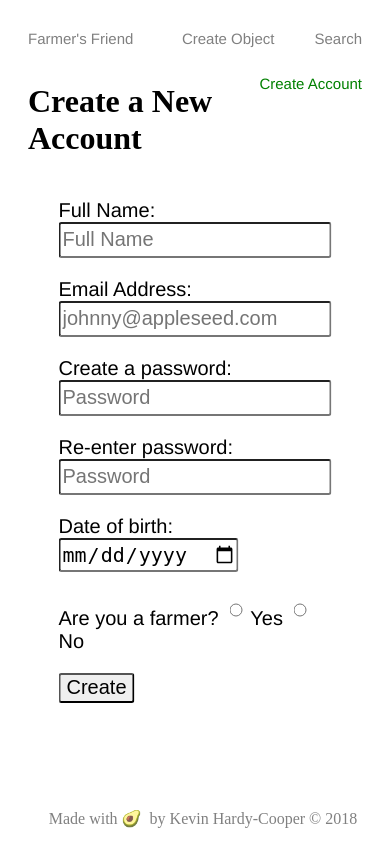
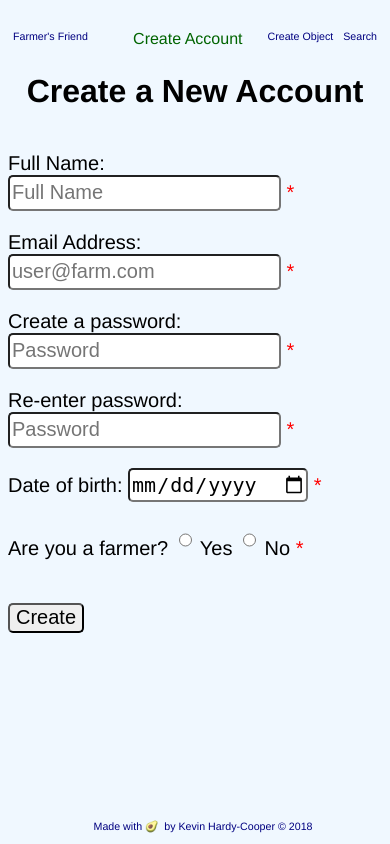
Before and after one commit to KevinHardy-Cooper/FarmersFriend, a PHP site: page /createAccount.html in a window 390 px wide. Run offline with PHP 8.4, Linux system fonts and the light colour scheme.

Commit message:
Aesthetic touches, also made pages responsive

```diff
--- a/createAccount.html
+++ b/createAccount.html
@@ -1,6 +1,7 @@
 <!DOCTYPE html>
 <html>
 	<head>
+		<meta name = "viewport" content = "width=device-width, initial-scale=1">
 		<title>Farmer's Friend</title>
 
 		<!-- Importing external stylesheet -->
@@ -43,39 +44,40 @@
 			Create a New Account
 		</h1>
 
-		<div class = "horiz-div large-text">
+		<div class = "specific-padding large-text">
 			<form>
-
-				<div class = "input-spacing">
+				<div class = "input-spacing required">
 					<label>Full Name:</label>
-						<input class = "large-field" type = "text" placeholder = "Full Name"></input>
+					<input class = "large-field" type = "text" placeholder = "Full Name" required></input>
 				</div>
 
-				<div class = "input-spacing">
+				<div class = "input-spacing required">
 					<label>Email Address:</label>
-					<input class = "large-field" type = "email" placeholder = "johnny@appleseed.com"></input>
+					<input class = "large-field" type = "email" placeholder = "user@farm.com" required></input>
 				</div>
 
-				<div class = "input-spacing">
+				<div class = "input-spacing required">
 					<label>Create a password:</label>
-					<input class = "large-field" type = "password" placeholder = "Password"></input>
+					<input class = "large-field" type = "password" placeholder = "Password" required></input>
 				</div>
 
-				<div class = "input-spacing">
+				<div class = "input-spacing required">
 					<label>Re-enter password:</label>
-					<input class = "large-field" type = "password" placeholder = "Password"></input>
+					<input class = "large-field" type = "password" placeholder = "Password" required></input>
 				</div>
 
-				<div class = "input-spacing">
+				<div class = "input-spacing required">
 					<label>Date of birth:</label>
-					<input class = "large-field" type = "date">
+					<input class = "large-field" type = "date" required>
 				</div>
 
-				<div class = "input-spacing">
+				<div class = "input-spacing required">
 					<label>Are you a farmer?</label>
-					<input class = "large-field" type = "radio" name = "isFarmer" value = "yes"> Yes
-					<input class = "large-field" type = "radio" name = "isFarmer" value = "no"> No <br>
+					<input class = "large-field" type = "radio" name = "isFarmer" value = "yes" required> Yes
+					<input class = "large-field" type = "radio" name = "isFarmer" value = "no"> No
 				</div>
+
+				<br>
 
 				<div class = "input-spacing">
 					<input class = "large-field" type = "submit" value = "Create"></input>
--- a/index.html
+++ b/index.html
@@ -1,6 +1,7 @@
 <!DOCTYPE html>
 <html>
 	<head>
+		<meta name = "viewport" content = "width=device-width, initial-scale=1">
 		<title>Farmer's Friend</title>
 
 		<!-- Importing external stylesheet -->
@@ -40,7 +41,7 @@
 		<br>
 		<br>
 		<h1 class = "horiz-div">
-			Find farms near me...
+			Find and review farms near you.
 		</h1>
 
 		<!-- Footer -->
--- a/results.html
+++ b/results.html
@@ -1,6 +1,7 @@
 <!DOCTYPE html>
 <html>
 	<head>
+		<meta name = "viewport" content = "width=device-width, initial-scale=1">
 		<title>Farmer's Friend</title>
 
 		<!-- Importing external stylesheet -->
--- a/search.html
+++ b/search.html
@@ -1,6 +1,7 @@
 <!DOCTYPE html>
 <html>
 	<head>
+		<meta name = "viewport" content = "width=device-width, initial-scale=1">
 		<title>Farmer's Friend</title>
 
 		<!-- Importing external stylesheet -->
--- a/specificObject.html
+++ b/specificObject.html
@@ -1,6 +1,7 @@
 <!DOCTYPE html>
 <html>
 	<head>
+		<meta name = "viewport" content = "width=device-width, initial-scale=1">
 		<title>Farmer's Friend</title>
 
 		<!-- Importing external stylesheet -->
@@ -80,7 +81,7 @@
 					<td>The Neighbour</td>
 				</tr>
 				<tr>
-					<td>OMG THIS FARM IS SO QUAINT I LOVE STOPPING BY HERE ON MY WAY TO MY CHALET IN THE HILLS</td>
+					<td>OMG THIS FARM IS SO QUAINT</td>
 					<td>January 9th, 2018</td>
 					<td>&#9734; &#9734; &#9734; &#9734; &#9734;</td>
 					<td>Citiot</td>
--- a/stylesheets/createAccount.css
+++ b/stylesheets/createAccount.css
@@ -0,0 +1,66 @@
+/*
+* === CREATE ACCOUNT PAGE SPECIFIC STYLINGS ===
+*/
+
+/*
+* --- BACKGROUND IMAGE ---
+*/
+
+body {
+	background-color: #f0f8ff;
+}
+
+/*
+* --- NAVBAR ---
+*/
+
+.navbar li a{
+	color: navy;
+}
+
+/* Stylings for unordered list item when active */
+.navbar li a.active {
+    color: darkgreen;
+}
+
+/*
+* --- FOOTER ---
+*/
+
+.footer {
+	color: navy;
+}
+
+/*
+* -- RESPONSIVE STYLINGS ---
+*/
+
+/* when on mobile, remove image, adjust font sizes, and padding */
+@media only screen and (max-width: 667px) {
+	body {
+		background-image: none;
+	}
+	h1 {
+		text-align: center;
+	}
+
+	.specific-padding {
+		padding: 0px;
+	}
+
+	.navbar li a:not(.active){
+		font-size: 8pt;
+		padding: 14px 5px;
+	}
+
+	.footer {
+		font-size: 8pt;
+	}
+}
+
+/* When in landscape mode, attach footer to bottom of page instead of it's usual fixed position */
+@media only screen and (max-height: 600px) {
+	.footer {
+		position: relative;
+	}
+}
--- a/stylesheets/global.css
+++ b/stylesheets/global.css
@@ -1,6 +1,13 @@
 /*
 * === GLOBAL STYLINGS ===
 */
+
+/*
+* --- WEBSITE FONT ---
+*/
+body {
+   font-family: helvetica, sans-serif;
+}
 
 /*
 * --- NAVBAR ---
@@ -19,8 +26,8 @@
 /* Stylings for links in unordered list items */
 .navbar li a {
 
-    /* Setting font of link text */
-    font: 15px helvetica, sans-serif;
+    /* Setting font size of link text */
+    font: 15pt;
 
     /* Displays element as a block element */
     display: block;
@@ -91,7 +98,7 @@
 */
 
 .large-text {
-    font: 15pt helvetica, sans-serif;
+    font-size: 15pt;
 }
 
 /*
@@ -107,7 +114,7 @@
 	height: 30px;
 
 	/* Rounding the corners */
-	border-radius: 3px;
+	border-radius: 5px;
 }
 
 /*
@@ -130,7 +137,7 @@
 */
 
 .image-wrapper {
-	text-align: center;
+    text-align: center;
 }
 
 /*
@@ -139,6 +146,15 @@
 
 .input-spacing {
 	padding-top: 20px;
+}
+
+/*
+* -- REQUIRED FIELDS * ---
+*/
+
+.required:after {
+    color: red;
+    content: "*";
 }
 
 /*
```
Also changed, not shown: createObject.html (+12 -13 lines), stylesheets/createObject.css (+87 -0 lines), stylesheets/index.css (+45 -3 lines), stylesheets/results.css (+63 -0 lines), stylesheets/search.css (+47 -3 lines), stylesheets/specificObject.css (+63 -0 lines).
